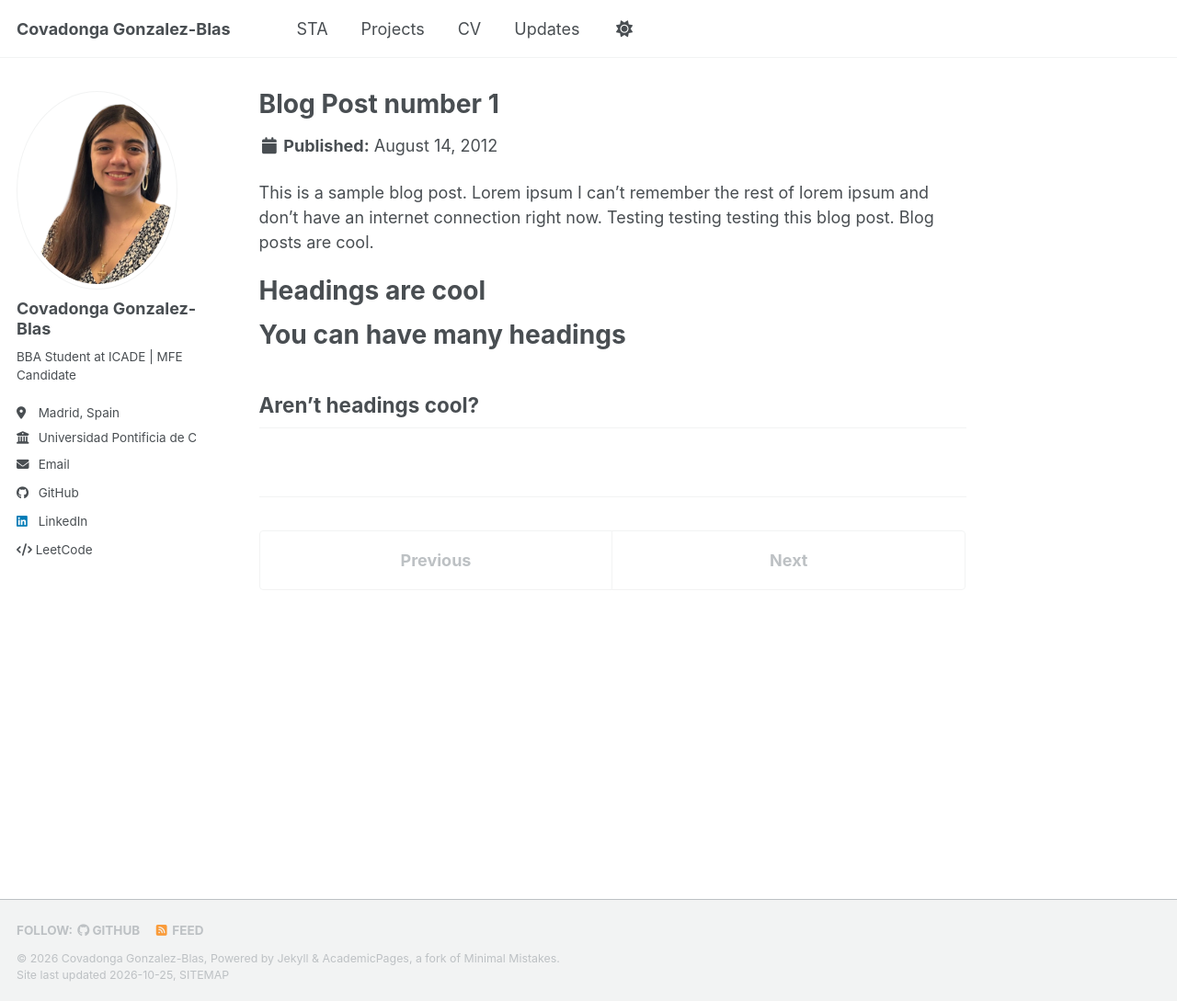
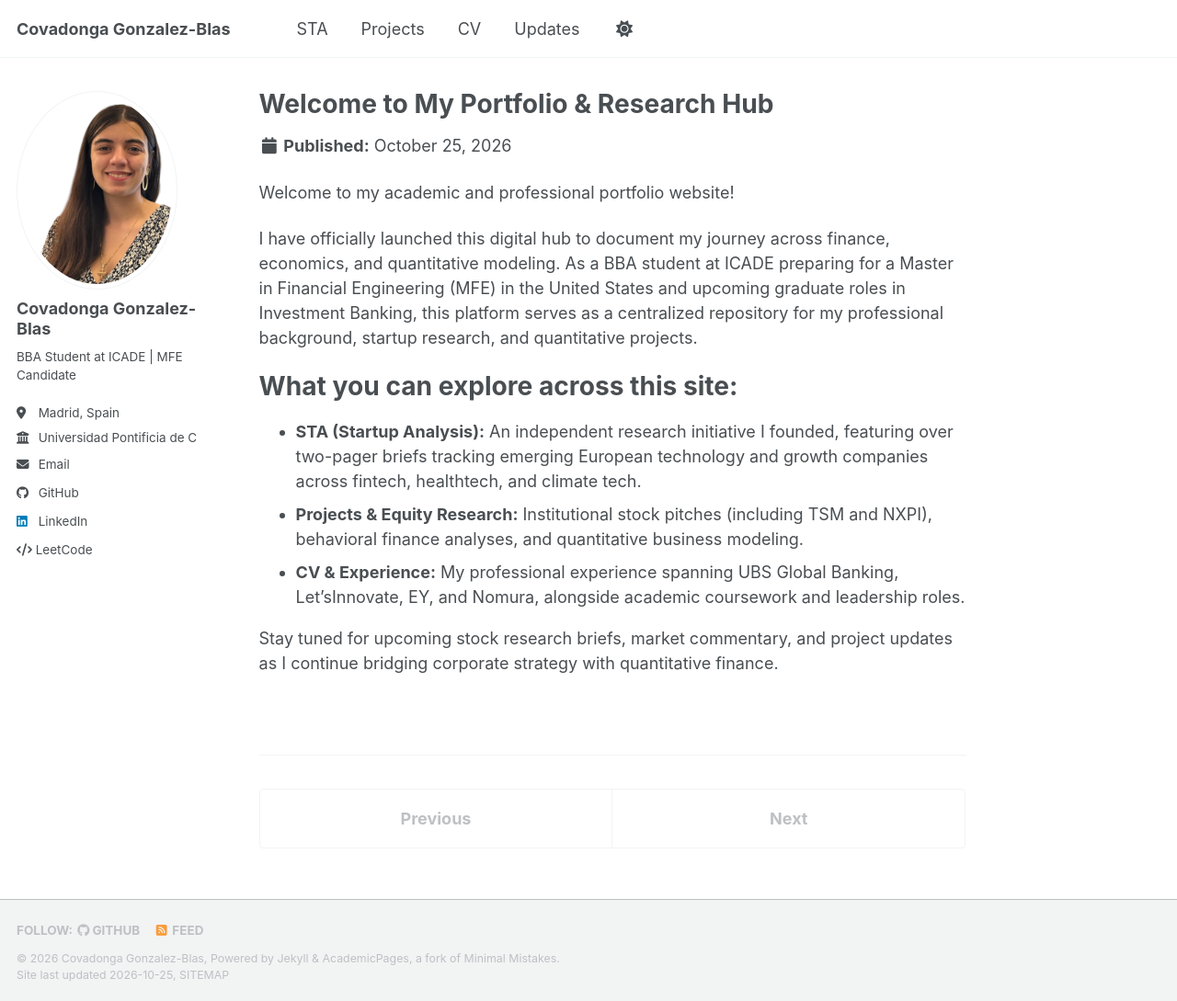
Before and after one commit to Gonzalez-Blas/Gonzalez-Blas.github.io, a Jekyll site: the page built from _posts/2012-08-14-blog-post-1.md, in a window 1280 px wide and 1089 px high. Shown: the whole window at 92% size. Built offline with Jekyll 4.4.1, drawn with Linux system fonts in a browser that asks for light colours; a style sheet for code colours, icons or effects is not loaded.

Commit message:
Revise blog post to showcase portfolio and research
Updated the blog post to reflect a new title, date, and content focused on an academic and professional portfolio. Added new tags and structured the content to highlight various sections of the portfolio.

```diff
--- a/_posts/2012-08-14-blog-post-1.md
+++ b/_posts/2012-08-14-blog-post-1.md
@@ -1,20 +1,22 @@
 ---
-title: 'Blog Post number 1'
-date: 2012-08-14
-permalink: /posts/2012/08/blog-post-1/
+title: 'Welcome to My Portfolio & Research Hub'
+date: 2026-10-25
+permalink: /posts/2026/10/welcome-to-my-portfolio/
 tags:
-  - cool posts
-  - category1
-  - category2
+  - portfolio
+  - finance
+  - milestone
 ---
 
-This is a sample blog post. Lorem ipsum I can't remember the rest of lorem ipsum and don't have an internet connection right now. Testing testing testing this blog post. Blog posts are cool.
+Welcome to my academic and professional portfolio website!
 
-Headings are cool
+I have officially launched this digital hub to document my journey across finance, economics, and quantitative modeling. As a BBA student at ICADE preparing for a Master in Financial Engineering (MFE) in the United States and upcoming graduate roles in Investment Banking, this platform serves as a centralized repository for my professional background, startup research, and quantitative projects.
+
+What you can explore across this site:
 ======
 
-You can have many headings
-======
+* **STA (Startup Analysis):** An independent research initiative I founded, featuring over two-pager briefs tracking emerging European technology and growth companies across fintech, healthtech, and climate tech.
+* **Projects & Equity Research:** Institutional stock pitches (including TSM and NXPI), behavioral finance analyses, and quantitative business modeling.
+* **CV & Experience:** My professional experience spanning UBS Global Banking, Let'sInnovate, EY, and Nomura, alongside academic coursework and leadership roles.
 
-Aren't headings cool?
-------
+Stay tuned for upcoming stock research briefs, market commentary, and project updates as I continue bridging corporate strategy with quantitative finance.
```
